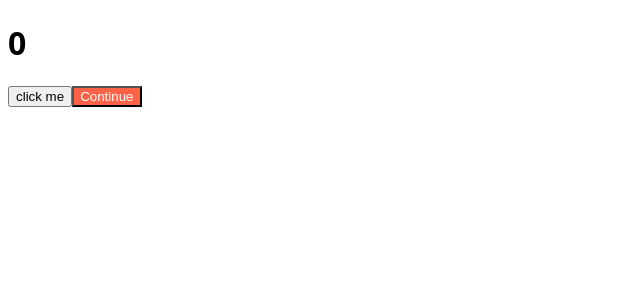
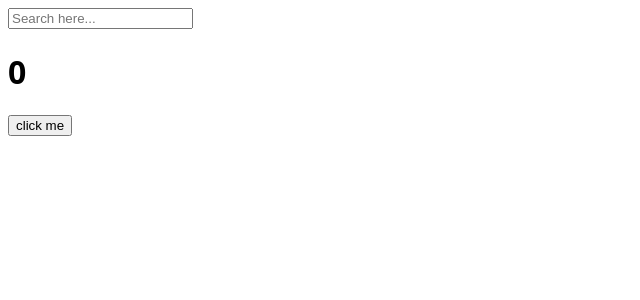
Before and after one commit to HongTorxh/Nomad_Coders, a React (Create React App) app in the folder react-for-beginners/: page / in a window 1280 px wide. Shown: the top 300 px of the page, without its empty margins (0-640 px from the left). Built offline with nearby package versions, Linux system fonts and the light colour scheme.

Commit message:
230115 #6.2

```diff
--- a/react-for-beginners/src/App.js
+++ b/react-for-beginners/src/App.js
@@ -6,18 +6,32 @@
 
 function App() {
   const [counter, setValue] = useState(0);
-  const onClick = () => setValue((prev) => prev +1);
-  console.log('i run all the time');
+  const [keyword, setKeyword] = useState("");
+  const onClick = () => setValue((prev) => prev + 1);
+  const onChange = (event) => setKeyword(event.target.value);
   useEffect(() => {
-    console.log("CALL TEH API....");
+    console.log("I run only once.");
   }, []);
+  useEffect(() => {
+    console.log("I run when 'keyword' changes.");
+  }, [keyword]);
+  useEffect(() => {
+    console.log("I run when 'counter' changes.");
+  }, [counter]);
+  useEffect(() => {
+    console.log("I run when keyword & counter changes.");
+  }, [keyword, counter]);
   return (
     <div>
+      <input
+        value={keyword}
+        onChange={onChange}
+        type="text"
+        placeholder="Search here..." />
       <h1 className={styles.title}>
         {counter}
       </h1>
       <button onClick={onClick}>click me</button>
-      <Button text={"Continue"}/>
     </div>
   );
 }
```
